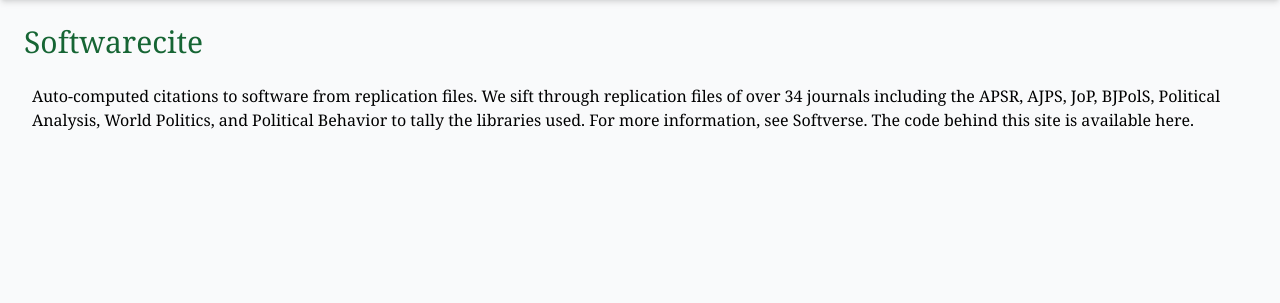
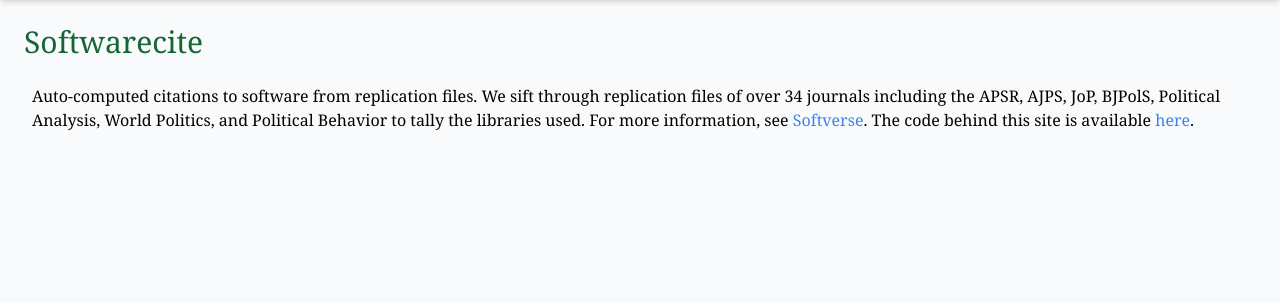
Before and after one commit to recite/softwarecite.com, a Django app: page / in a window 1280 px wide. Shown: the part 70-373 px from the top of the page. Run offline with Django 5.2, Linux system fonts and the light colour scheme; some libraries are stand-ins or nearby versions.

Commit message:
update link style

```diff
--- a/softwarecite/front/templates/index.html
+++ b/softwarecite/front/templates/index.html
@@ -7,7 +7,7 @@
 
   We sift through replication files of over 34 journals including the APSR, AJPS, JoP, BJPolS, Political Analysis, World Politics, and Political Behavior to tally the libraries used.
 
-  For more information, see <a href = "https://github.com/recite/softverse" target = "_blank">Softverse</a>. The code behind this site is available <a href = "https://github.com/recite/softwarecite.com" target = "_blank">here</a>.
+  For more information, see <a class="text-blue-500 hover:underline" href="https://github.com/recite/softverse" target="_blank">Softverse</a>. The code behind this site is available <a class="text-blue-500 hover:underline" href="https://github.com/recite/softwarecite.com" target="_blank">here</a>.
 
 </div>
 {% endblock content %}
```
